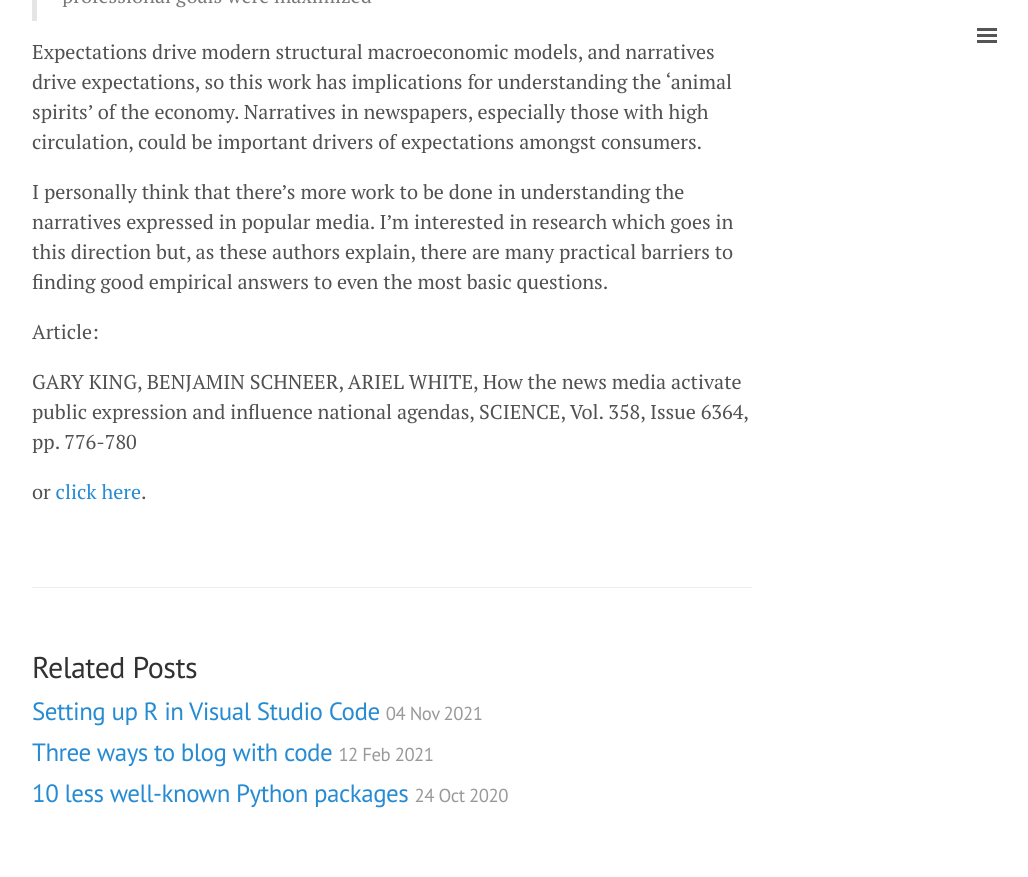
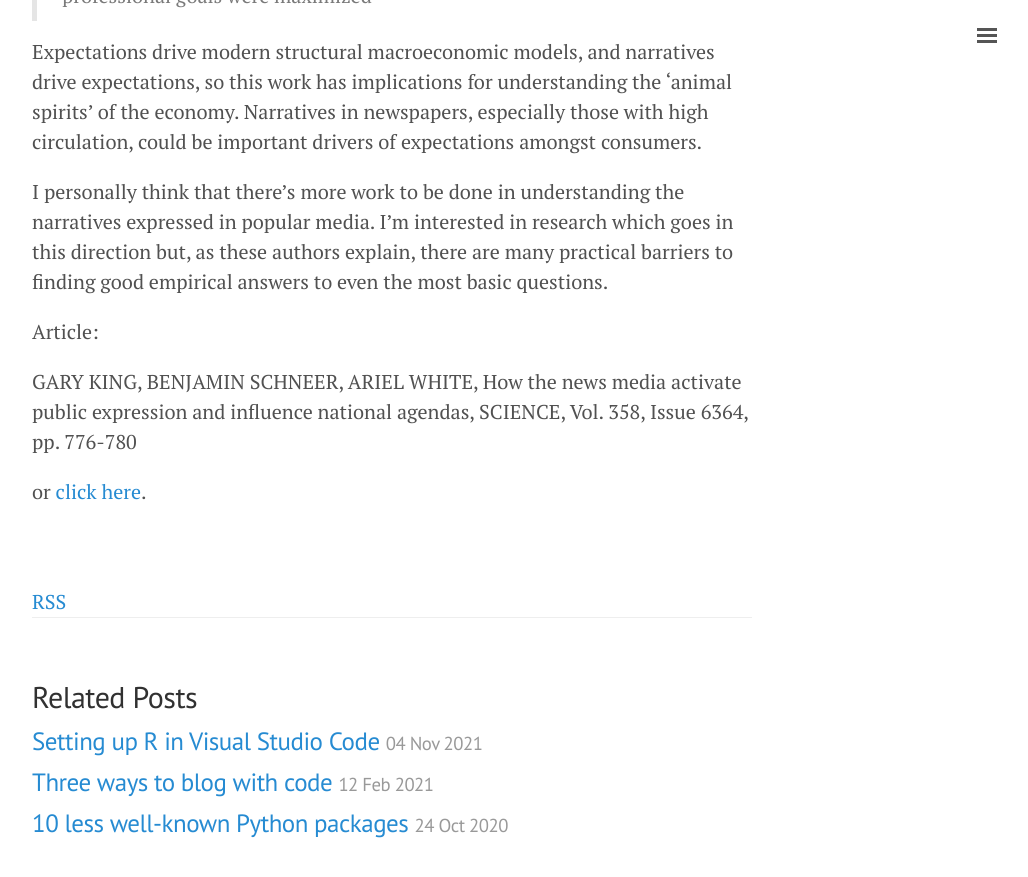
Before and after one commit to aeturrell/home, a Jekyll site: the page built from _posts/2017-11-10-better-narrative-on-narratives.md, in a window 1280 px wide and 900 px high, scrolled down 1507 px. Shown: the top 877 px of the window, without its empty margins (248-1276 px from the left). Built offline with Jekyll 4.4.1, drawn with Linux system fonts in a browser that asks for light colours.

Commit message:
attempt rss

```diff
--- a/_layouts/post.html
+++ b/_layouts/post.html
@@ -1,6 +1,7 @@
 ---
 layout: default
 ---
+<link rel="alternate" type="application/atom+xml" title="{{ site.title }}" href="/feed.xml">
 
 <div class="post">
   <h1 class="post-title">{{ page.title }}</h1>
@@ -8,6 +9,7 @@ layout: default
   {{ content }}
 </div>
 
+<a class="btn btn-rss" href="/feed.xml" target="_blank">RSS</a>
 <div class="related">
   <h2>Related Posts</h2>
   <ul class="related-posts">
```
